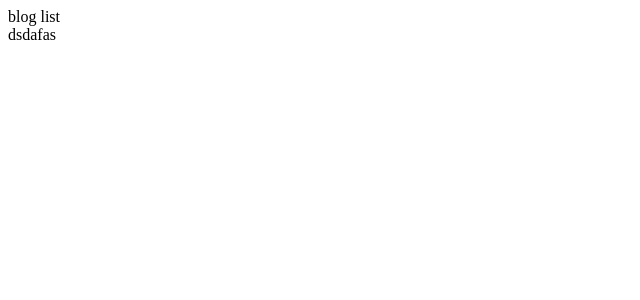
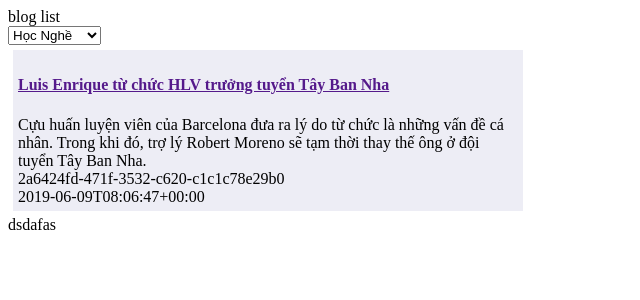
Before and after one commit to TrungNguyen070191/Portfolio, an Angular app in the folder client/: page /blogs-list in a window 1280 px wide. Shown: the top 300 px of the page, without its empty margins (0-640 px from the left). Built offline with nearby package versions, Linux system fonts and the light colour scheme.

Commit message:
Show blog list
Show blog list

```diff
--- a/client/src/assets/dummy/post.json
+++ b/client/src/assets/dummy/post.json
@@ -1,8 +1,55 @@
+[
     {
-  "categoryId": "okokcocec",
+    "categoryId": "hocNghe",
     "userId": "2a6424fd-471f-3532-c620-c1c1c78e29b0",
-  "title": "10 bước để tạo bài blog sinh động",
-  "shortDescription": "asdsdsad",
+    "title": "Luis Enrique từ chức HLV trưởng tuyển Tây Ban Nha",
+    "shortDescription": "Cựu huấn luyện viên của Barcelona đưa ra lý do từ chức là những vấn đề cá nhân. Trong khi đó, trợ lý Robert Moreno sẽ tạm thời thay thế ông ở đội tuyển Tây Ban Nha.",
+    "tags": [
+      "music",
+      "sex"
+    ],
+    "mainImage": "/backend/images/posts/atc01.png",
+    "imgList": [
+      {
+        "description": "",
+        "contentType": "header",
+        "imgPath": "/backend/images/posts/atc01.png",
+        "title": "Header image"
+      },
+      {
+        "description": "",
+        "contentType": "article",
+        "imgPath": "/backend/images/posts/atc01.png",
+        "title": "article image No. 1"
+      },
+      {
+        "description": "",
+        "contentType": "article",
+        "imgPath": "/wp-content/themes/mcl/images/atc02.png",
+        "title": "article image No. 2"
+      }
+    ],
+    "content": "Bước 1: chuẩn bị hình ảnh sinh động, trực quan,...",
+    "comments": [
+      {
+        "userId": "2a6424fd-471f-3532-c620-c1c1c78e29b0",
+        "createdDate": "2019-06-09T08:06:47+00:00",
+        "text": "Bai viet hay qua"
+      },
+      {
+        "userId": "2a6424fd-471f-3532-c620-c1c1c78e29b0",
+        "createdDate": "2019-06-09T08:06:47+00:00",
+        "text": "Co y nghia"
+      }
+    ],
+    "createdDate": "2019-06-09T08:06:47+00:00"
+  },
+
+  {
+    "categoryId": "gayNghiep",
+    "userId": "2a6424fd-471f-3532-c620-c1c1c78e29b0",
+    "title": "Lãnh đạo VFF nói gì về việc gia hạn hợp đồng với thầy Park?",
+    "shortDescription": "Lãnh đạo Liên đoàn Bóng đá Việt Nam cho biết đang xúc tiến triển khai đàm phán hợp đồng mới với HLV Park Hang-seo theo tiêu chí hài hòa lợi ích cả hai bên.",
     "tags": [
       "music",
       "sex"
@@ -43,3 +90,4 @@
     ],
     "createdDate": "2019-06-09T08:06:47+00:00"
   }
+]
--- a/client/src/blogs/blog-list/blog-liist.component.ts
+++ b/client/src/blogs/blog-list/blog-liist.component.ts
@@ -8,7 +8,9 @@ import { GetBlogDetailsService } from '@providers/services';
 })
 export class BlogListComponent {
   title = 'films-synopsys';
+  filterCategory = 'hocNghe'
   blogs;
+  keys;
 
   constructor(private getBlogDetailService: GetBlogDetailsService) { }
 
@@ -23,6 +25,16 @@ export class BlogListComponent {
   GetBlogList() {
     if (this.blogs) {
       console.log(this.blogs);
+
+      this.keys = Object.keys(this.blogs)
+
+      console.log(this.keys);
     }
+
+    }
+  GetCategory(categoryId : string){
+    const gayNghiep = this.filterCategory ==='gayNghiep' && categoryId ==='gayNghiep';
+    const hocNghe = this.filterCategory ==='hocNghe'&& categoryId ==='hocNghe';
+    return gayNghiep || hocNghe;
   }
 }
--- a/client/src/blogs/blog-list/blog-list.component.html
+++ b/client/src/blogs/blog-list/blog-list.component.html
@@ -1,3 +1,16 @@
 <div class="component-content-full">
   blog list
 </div>
+<select [(ngModel)]="filterCategory">
+    <option value="hocNghe">Học Nghề</option>
+    <option value="gayNghiep">Gây Nghiệp</option>
+  </select>
+<div *ngFor="let item of blogs" >
+  <div class="blog" *ngIf="GetCategory(item.categoryId)">
+    <h4><a href="">{{item.title}}</a></h4>
+
+    <div>{{item.shortDescription}}</div>
+    <div>{{item.userId}}</div>
+    <div>{{item.createdDate}}</div>
+  </div>
+</div>
--- a/client/src/blogs/blog-list/blog-list.component.scss
+++ b/client/src/blogs/blog-list/blog-list.component.scss
@@ -0,0 +1,6 @@
+.blog{
+    background-color: #EDEDF5;
+    padding: 5px;
+    margin : 5px;
+    width:  500px;
+}
--- a/client/src/blogs/blogs.module.ts
+++ b/client/src/blogs/blogs.module.ts
@@ -1,10 +1,13 @@
 import { NgModule } from '@angular/core';
+import { BrowserModule } from '@angular/platform-browser';
 import { BlogListComponent } from './blog-list/blog-liist.component';
 import { GetBlogDetailsService } from '@providers/services';
-
+import { FormsModule } from '@angular/forms';
 
 @NgModule({
   imports: [
+    BrowserModule,
+    FormsModule
   ],
   declarations: [
     BlogListComponent
```
Lines whose indentation alone changed are shown as unchanged.
